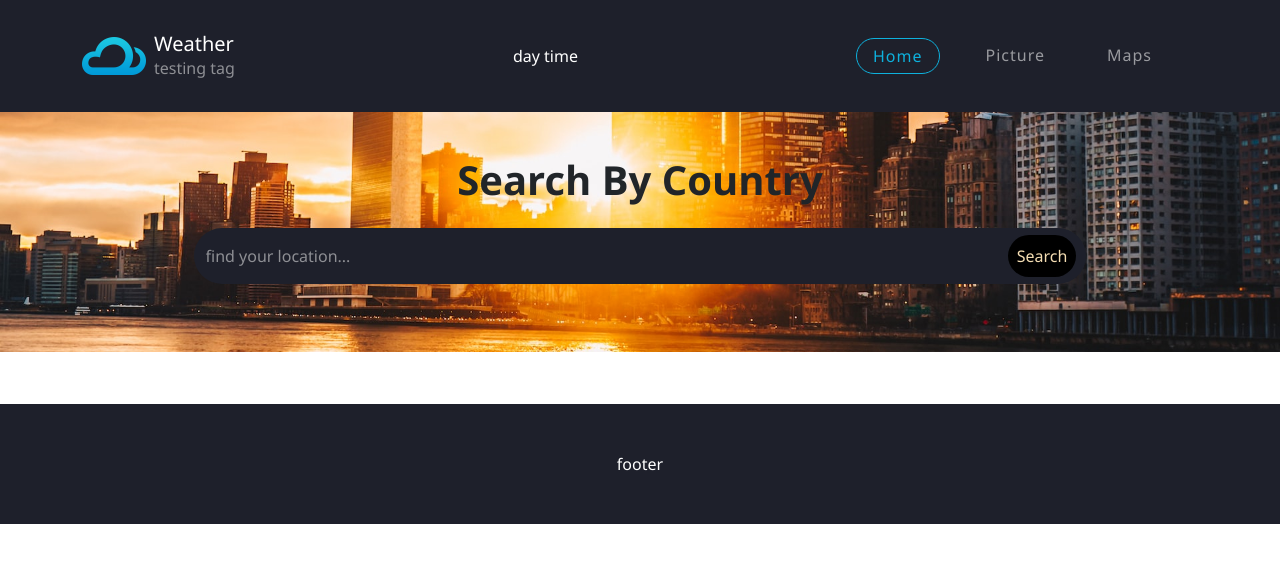
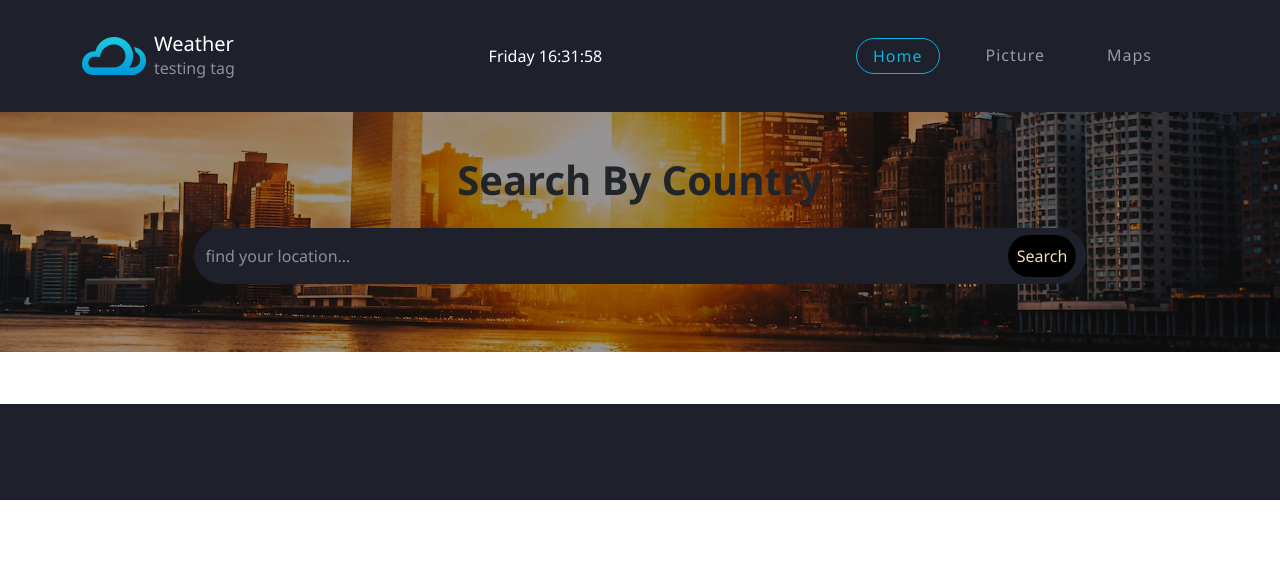
Before and after one commit to AmmarAshraf98/weather-app, a plain HTML site: page index.html in a window 1280 px wide. Drawn offline with Linux system fonts and the light colour scheme; no server answers.

Commit message:
display time and day

```diff
--- a/css/style.css
+++ b/css/style.css
@@ -48,20 +48,37 @@ footer {
     }
 }
 
+.lg-screen {
+    display: none;
+}
+
+@media screen and (max-width:600px) {
+    .lg-screen {
+        display: block !important;
+    }
+}
+
 /* search sectin */
 .search {
-    background-image: url('../images/imgs/pexels-aedrian-11215833.jpg');
+    position: relative;
+    /* background-image: url('../images/imgs/pexels-aedrian-11215833.jpg');
     background-image: url('../images/imgs/pexels-eberhard-grossgasteiger-1367192.jpg');
     background-image: url('../images/imgs/pexels-eberhard-grossgasteiger-2310641.jpg');
     background-image: url('../images/imgs/pexels-kelly-2874066.jpg');
     background-image: url('../images/imgs/pexels-mohamed-almari-1485894.jpg');
     background-image: url('../images/imgs/pexels-nicole-avagliano-2749481.jpg');
-    background-image: url('../images/imgs/pexels-pok-rie-1276672.jpg');
+    background-image: url('../images/imgs/pexels-pok-rie-1276672.jpg'); */
     background-image: url('../images/imgs/photo-1548220215-b93b556d5cd6.jpg');
     background-repeat: no-repeat;
     background-size: cover;
     background-position: center;
     padding: 20px;
+}
+
+.search .layer {
+    position: absolute;
+    inset: 0;
+    background-color: rgba(0, 0, 0, 0.4);
 }
 
 input {
--- a/index.html
+++ b/index.html
@@ -40,18 +40,18 @@
         </div>
     </nav>
 
-
-    <section class="search">
+    <section class="search bg-opacity-10">
+        <div class="layer"></div>
         <div class="container">
-            <h1 class="text-center text-dark fw-bold my-4">Search By Country</h1>
+            <h1 class="text-center text-dark fw-bold my-4 position-relative">Search By Country</h1>
             <div class="form-group mx-auto mb-5">
                 <input class="form-control search-input text-white py-3" type="search"
                     placeholder="find your location..." aria-label="Search">
                 <button class="btn search-btn p-2" type="submit">Search</button>
             </div>
-            <h1 class="small h2 text-center text-dark fw-bold ">
-                <span class="day"></span> <span class="time"> </span>
-            </h1>
+            <h2 class="small text-center fw-bold lg-screen position-relative opacity-75">
+                <span class="day fs-3 "></span> <span class="fs-4 time"> </span>
+            </h2>
         </div>
     </section>
 
@@ -77,7 +77,9 @@
     </section>
 
 
-    <footer class="py-5 text-center text-white mt-1">footer</footer>
+    <footer class="py-5 text-center text-white mt-1">
+
+    </footer>
     <!-- Scripts Links -->
     <script src="./js/bootstrap.bundle.min.js"></script>
     <script src="./js/main.js"></script>
--- a/js/main.js
+++ b/js/main.js
@@ -117,16 +117,28 @@ getWeather("egypt");
 // }
 
 //clock
+
+
+
+
+
 function clock() {
   let now = new Date();
 
   let hourse = now.getHours();
   let minut = now.getMinutes();
   let second = now.getSeconds();
-  document.querySelectorAll(".time").innerText = `${hourse}:${minut}:${second}`;
-
-  let day = now.getDay();
-  document.querySelectorAll(".day").innerText = `${nameOfDays[day]}`;
+  let timeSpan = document.querySelectorAll(".time");
+  timeSpan.forEach((e) => (e.innerText = `${hourse}:${minut}:${second}`));
   setTimeout(clock, 1000);
 }
+
+// Day
+function calender() {
+  let now = new Date();
+  let day = now.getDay();
+  let timeSpan = document.querySelectorAll(".day");
+  timeSpan.forEach((e) => (e.innerText = `${nameOfDays[day]}`));
+}
+calender();
 clock();
```
